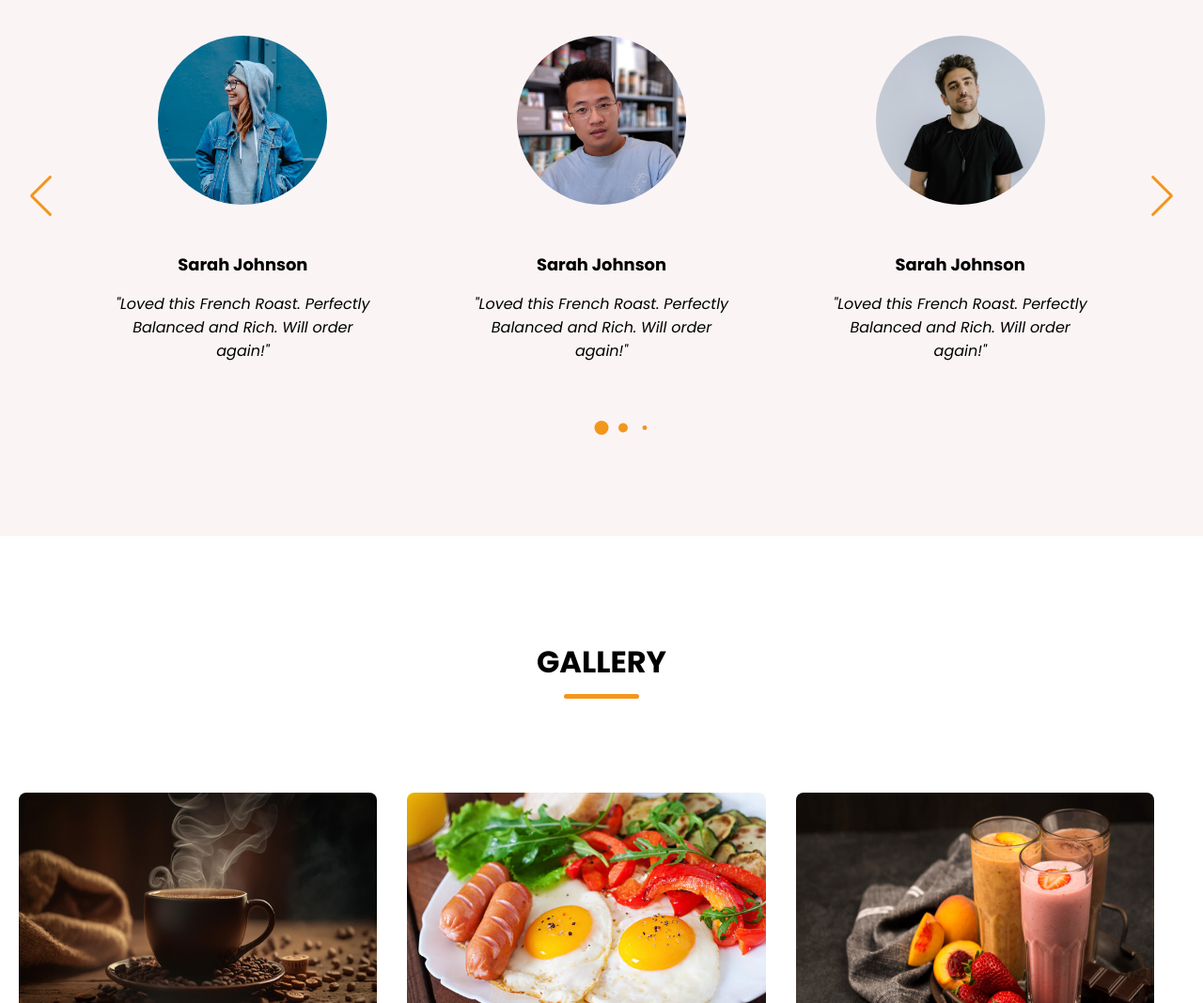
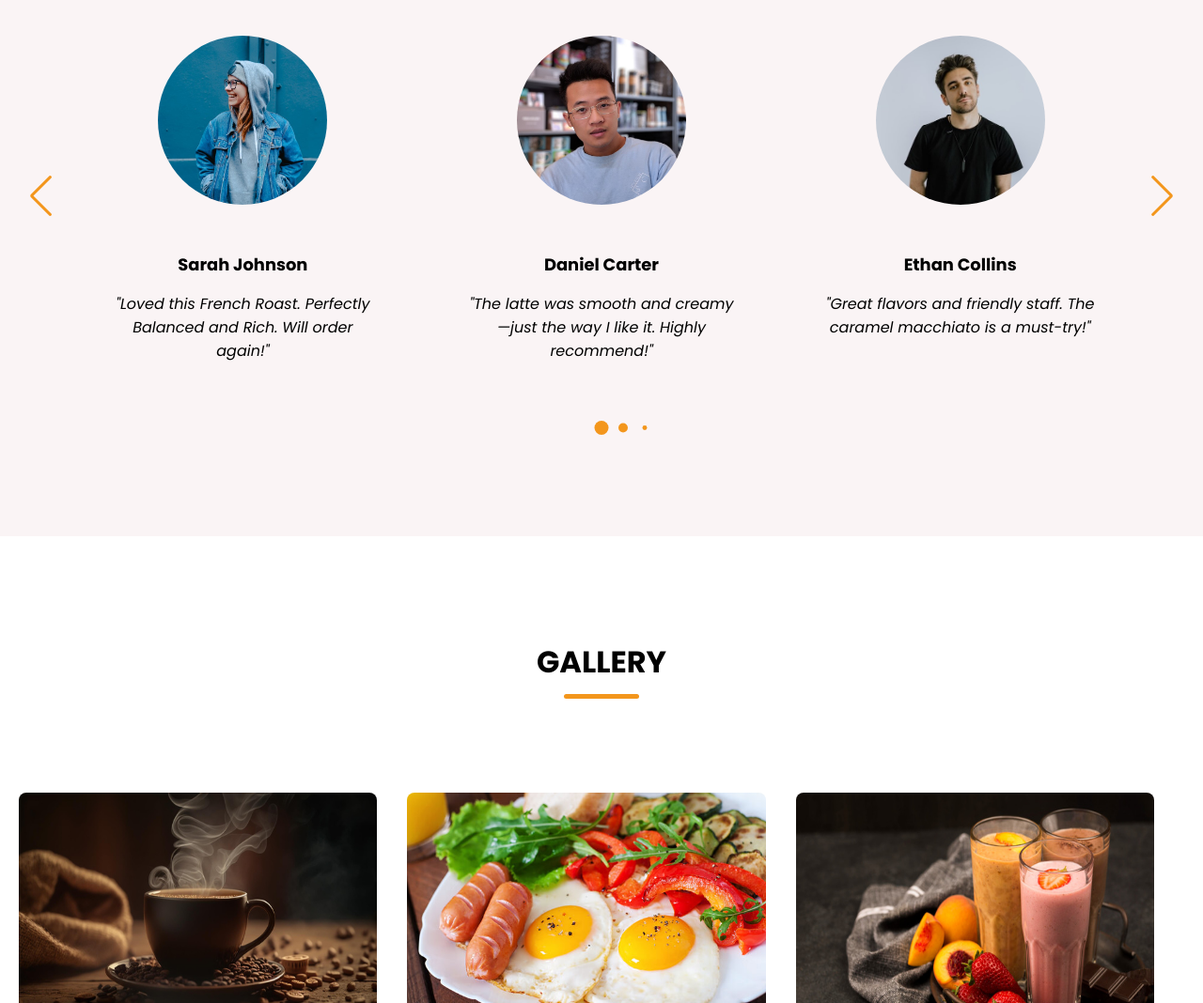
Before and after one commit to chamika-u/caffe-aurea, a plain HTML site: page index.html in a window 1280 px wide. Shown: the part 2994-4062 px from the top of the page at 94% size. Drawn offline with nearby package versions, Linux system fonts and the light colour scheme; a web font is replaced by a local one.

Commit message:
updated html file with names and testimonials

```diff
--- a/index.html
+++ b/index.html
@@ -137,6 +137,7 @@
                     <div class="slider-container swiper">
                         <div class="slider-wrapper">
                             <ul class="testimonials-list swiper-wrapper">
+
                                 <li class="testimonial swiper-slide">
                                     <img src="images/user-1.jpg" alt="User 1" class="user-image">
                                     <h3 class="name">Sarah Johnson</h3>
@@ -147,33 +148,33 @@
 
                                  <li class="testimonial swiper-slide">
                                     <img src="images/user-2.jpg" alt="User 2" class="user-image">
-                                    <h3 class="name">Sarah Johnson</h3>
+                                    <h3 class="name">Daniel Carter</h3>
                                     <i class="feedback">
-                                        "Loved this French Roast. Perfectly Balanced and Rich. Will order again!"
+                                        "The latte was smooth and creamy—just the way I like it. Highly recommend!"
                                     </i>
                                 </li>
 
                                  <li class="testimonial swiper-slide">
                                     <img src="images/user-3.jpg" alt="User 3" class="user-image">
-                                    <h3 class="name">Sarah Johnson</h3>
+                                    <h3 class="name">Ethan Collins</h3>
                                     <i class="feedback">
-                                        "Loved this French Roast. Perfectly Balanced and Rich. Will order again!"
+                                        "Great flavors and friendly staff. The caramel macchiato is a must-try!"
                                     </i>
                                 </li>
 
                                  <li class="testimonial swiper-slide">
                                     <img src="images/user-4.jpg" alt="User 4" class="user-image">
-                                    <h3 class="name">Sarah Johnson</h3>
+                                    <h3 class="name">Olivia Brooks</h3>
                                     <i class="feedback">
-                                        "Loved this French Roast. Perfectly Balanced and Rich. Will order again!"
+                                        "The ambiance is cozy and the mocha was heavenly. Perfect for a relaxing evening!"
                                     </i>
                                 </li>
 
                                  <li class="testimonial swiper-slide">
                                     <img src="images/user-5.jpg" alt="User 5" class="user-image">
-                                    <h3 class="name">Sarah Johnson</h3>
+                                    <h3 class="name">James Walker</h3>
                                     <i class="feedback">
-                                        "Loved this French Roast. Perfectly Balanced and Rich. Will order again!"
+                                        "Exceptional service and the cappuccino was spot-on. Will definitely return!"
                                     </i>
                                 </li>
                             </ul>
```
